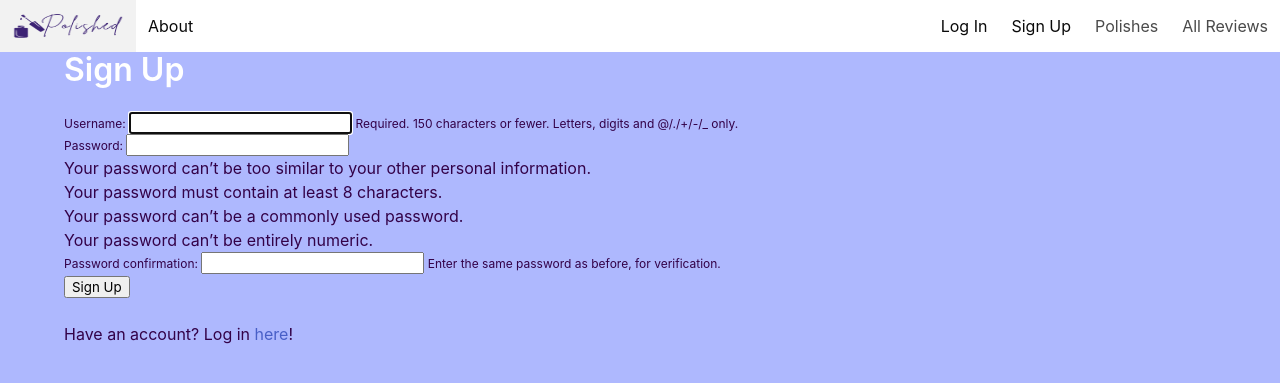
After one commit to npereznyc/polished_fullstack, a Django app: page /accounts/signup/ in a window 1280 px wide. The commit adds this page. Shown: the top 383 px of the page. Run offline with Django 4.2, Linux system fonts and the light colour scheme.

Commit message:
Authentication working. Users can sign up, log in, and log out.

```diff
--- a/main_app/models.py
+++ b/main_app/models.py
@@ -37,4 +37,4 @@ class Review(models.Model):
         return self.review
 
     class Meta:
-        ordering = ['created_at']
+        ordering = ['-created_at']
--- a/main_app/templates/base.html
+++ b/main_app/templates/base.html
@@ -7,6 +7,8 @@
     <meta http-equiv="X-UA-Compatible" content="IE=edge" />
     <meta name="viewport" content="width=device-width, initial-scale=1.0" />
     <link rel="stylesheet" href="https://cdn.jsdelivr.net/npm/bulma@0.9.2/css/bulma.min.css">
+    <link rel="shortcut icon" href="{% static 'favicon/polished_favicon.png' %}"/>
+
     <link rel="stylesheet" href="{% static 'styles/main.css' %}" />
     <script src="{% static 'scripts/main.js' %}" defer></script>
     <link rel="stylesheet" href="https://cdnjs.cloudflare.com/ajax/libs/font-awesome/5.15.4/css/all.min.css">
@@ -19,7 +21,8 @@
     <section>
         <nav class="navbar is-white is-fixed-top" role="navigation" aria-label="main navigation">
             <div class="navbar-brand">
-            <a class="navbar-item" href="/"><img src="https://i.imgur.com/JFq1hQu.png" width="112" height="28"></a>
+                <a class="navbar-item" href="/"><img src="{% static '/assets/polished_logo.png' %}"
+                    width="112" height="28"></a>
                 <a role="button" class="navbar-burger" aria-label="menu" aria-expanded="false">
                     <span aria-hidden="true"></span>
                     <span aria-hidden="true"></span>
@@ -29,7 +32,17 @@
             <div class="navbar-menu navbar-start">
                 <a class="navbar-item" href="/about">About</a>
             </div>
+            {% if user.is_authenticated %}
             <div class="navbar-menu navbar-end">
+                <span class="navbar-item">Welcome: {{user.username}}</span>
+                <a class="navbar-item" href="{% url 'logout' %}">Logout</a>
+            </div>
+            {% else %}
+            <div class="navbar-menu navbar-end">
+                <a class="navbar-item" href="{% url 'login' %}">Log In</a>
+                <a class="navbar-item" href="{% url 'signup' %}">Sign Up</a>
+            </div>
+            {% endif %}
             <a class="navbar-item" href="/polishes">Polishes</a>
             <a class="navbar-item" href="/reviews">All Reviews</a>
             </div>
--- a/main_app/templates/create_review.html
+++ b/main_app/templates/create_review.html
@@ -1,4 +1,6 @@
 {% extends 'base.html' %}
+{% block title %}Create Review{% endblock %}
+
 {% block content %}
 <h1>Add a Swatch & Review</h1>
 
--- a/main_app/templates/delete_review_conf.html
+++ b/main_app/templates/delete_review_conf.html
@@ -1,4 +1,8 @@
-{% extends 'base.html' %} {% block content %}
+{% extends 'base.html' %}
+
+{% block title %}Delete Review{% endblock %}
+
+{% block content %}
 <h1 class="title pt-5">Are you sure you want to Delete your review for {{review.polish}}?</h1>
 <form method="post">
     {% csrf_token %}
--- a/main_app/templates/polish_reviews.html
+++ b/main_app/templates/polish_reviews.html
@@ -1,7 +1,7 @@
 {% extends 'base.html' %}
 
 {% comment %} for head title tags and helping us with SEO {% endcomment %}
-{% block title %}{{polish.name}}{% endblock %}
+{% block title %}{{polish.name}} Reviews {% endblock %}
 
 {% block content %}
 
--- /dev/null
+++ b/main_app/templates/registration/signup.html
@@ -0,0 +1,17 @@
+{% extends 'base.html' %}
+
+{% block title %}Sign Up{% endblock %}
+
+{% block content %}
+
+<h1 class="title">Sign Up</h1>
+<form method="post" action="{% url 'signup' %}">
+    {% csrf_token %} {{ form.as_p }}
+    <input type="submit" class="btn" value="Sign Up" />
+    <input type="hidden" name="next" value="{{ next }}" />
+</form>
+<br />
+<h4>Have an account? Log in <a href="{% url 'login' %}">here</a>!</h4>
+
+
+{% endblock %}
--- a/main_app/templates/review_detail.html
+++ b/main_app/templates/review_detail.html
@@ -1,4 +1,7 @@
 {% extends 'base.html' %}
+
+{% block title %} {{review.polish}} {% endblock %}
+
 {% block content %}
 <div class="detail__img">
     <img src="{{review.image}}" alt="{{polish.name}}" />
--- a/main_app/templates/review_list.html
+++ b/main_app/templates/review_list.html
@@ -1,7 +1,7 @@
 {% extends 'base.html' %}
 
 {% comment %} for head title tags and helping us with SEO {% endcomment %}
-{% block title %}Polishes{% endblock  %}
+{% block title %}All Reviews{% endblock  %}
 
 {% block content %}
 
--- a/main_app/urls.py
+++ b/main_app/urls.py
@@ -13,5 +13,5 @@ urlpatterns = [
     path('reviews/<int:pk>/', views.ReviewDetail.as_view(), name='review_detail'),
     path('reviews/<int:pk>/update/', views.UpdateReview.as_view(), name='update_review'),
     path('reviews/<int:pk>/delete/', views.DeleteReview.as_view(), name='delete_review'),
-
+    path('accounts/signup/', views.Signup.as_view(), name="signup"),
 ]
--- a/main_app/views.py
+++ b/main_app/views.py
@@ -6,17 +6,33 @@ from django.views.generic.edit import CreateView, UpdateView, DeleteView
 from django.views.generic.detail import DetailView
 from .models import Brand, Polish, Review
 from django.urls import reverse
-
+from django.contrib.auth import login
+from django.contrib.auth.forms import UserCreationForm
+from django.contrib.auth.decorators import login_required
+from django.utils.decorators import method_decorator
+from django.shortcuts import redirect
 
 
 
 # Create your views here.
-# class Home(TemplateView):
-#     template_name = "home.html"
+class Signup(View):
+    def get(self, request):
+        form = UserCreationForm()
+        context = {'form': form}
+        return render(request, 'registration/signup.html', context)
+
+    def post(self, request):
+        form = UserCreationForm(request.POST)
+        if form.is_valid():
+            user = form.save()
+            login(request, user)
+            return redirect('home')
+        else:
+            context = {'form': form}
+            return render(request, 'registration/signup.html', context)
 
 class About(TemplateView):
     template_name = 'about.html'
-
 
 class BrandList(TemplateView):
     template_name = 'home.html'
@@ -57,15 +73,22 @@ class ReviewList(TemplateView):
         context['reviews'] = Review.objects.all()
         return context
 
+@method_decorator(login_required, name='dispatch')
 class CreateReview(CreateView):
     model = Review
     fields = ['user', 'polish', 'brand', 'image', 'review']
     template_name = "create_review.html"
     success_url = "/reviews/"
 
+    def form_valid(self, form):
+        form.instance.user = self.request.user
+        return super(CreateReview, self).form_valid(form)
+
     def get_success_url(self):
+        print(self.kwargs)
         return reverse('review_detail', kwargs={'pk': self.object.pk})
 
+@method_decorator(login_required, name='dispatch')
 class UpdateReview(UpdateView):
     model = Review
     fields = ['user', 'polish', 'brand', 'image', 'review']
@@ -81,6 +104,7 @@ class ReviewDetail(DetailView):
     template_name='review_detail.html'
 
 
+@method_decorator(login_required, name='dispatch')
 class DeleteReview(DeleteView):
     model = Review
     template_name='delete_review_conf.html'
--- a/polished_project/settings.py
+++ b/polished_project/settings.py
@@ -13,6 +13,9 @@ https://docs.djangoproject.com/en/4.1/ref/settings/
 from pathlib import Path
 import os
 from decouple import config
+
+LOGIN_REDIRECT_URL = '/'
+LOGOUT_REDIRECT_URL = '/'
 
 # Build paths inside the project like this: BASE_DIR / 'subdir'.
 BASE_DIR = Path(__file__).resolve().parent.parent
--- a/polished_project/urls.py
+++ b/polished_project/urls.py
@@ -19,4 +19,5 @@ from django.urls import path, include
 urlpatterns = [
     path('admin/', admin.site.urls),
     path('', include('main_app.urls')),
+    path('accounts/', include('django.contrib.auth.urls')),
 ]
```
Also changed, not shown: main_app/templates/home.html (+3 -4 lines), main_app/templates/registration/login.html (added, +14 -0 lines), main_app/templates/update_review.html (+6 -1 lines), main_app/assets/polished_logo.png (deleted), main_app/migrations/0003_alter_review_options.py (added), main_app/static/assets/polished_logo.png (added), main_app/static/favicon/polished_favicon.png (added). Lines whose indentation alone changed are shown as unchanged.
